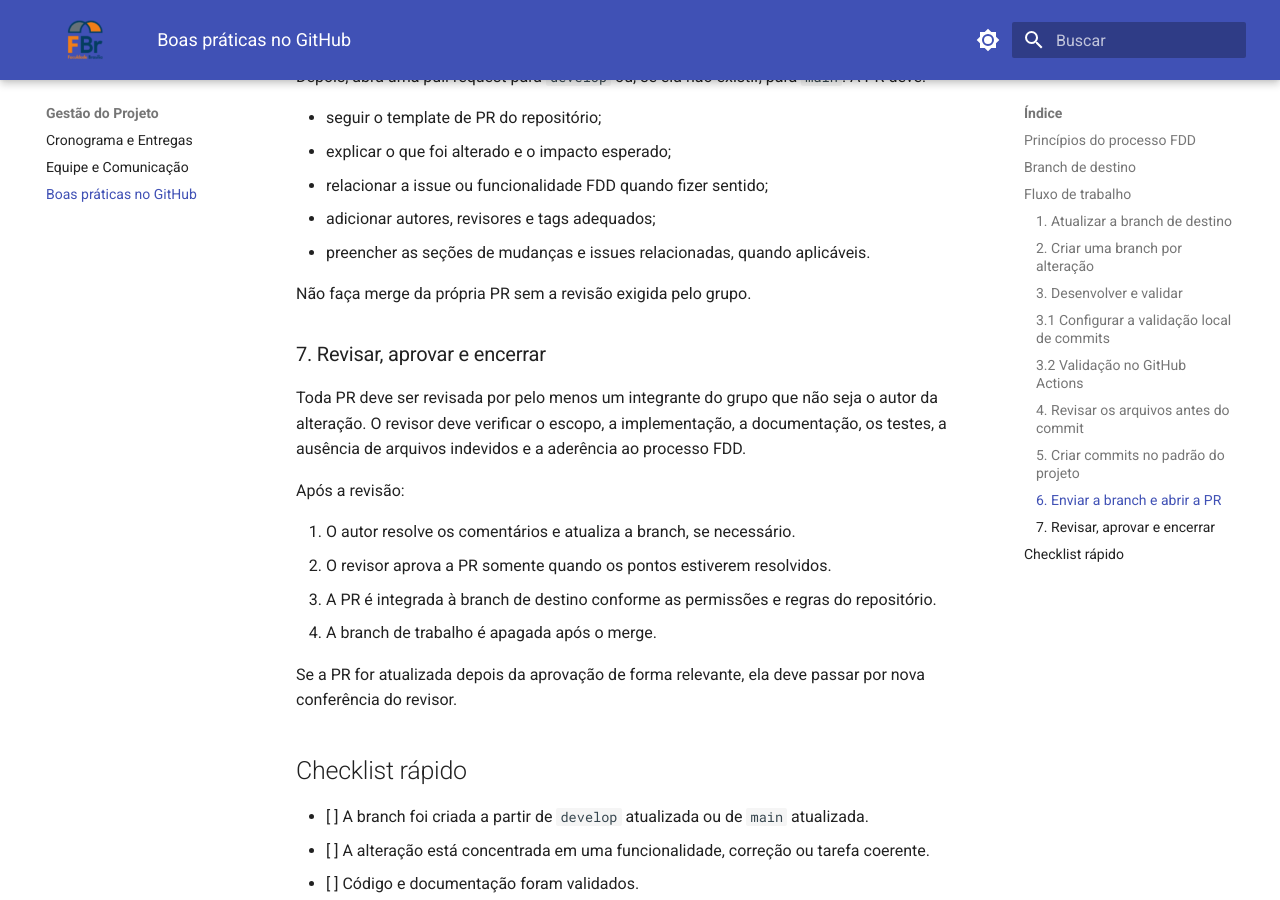
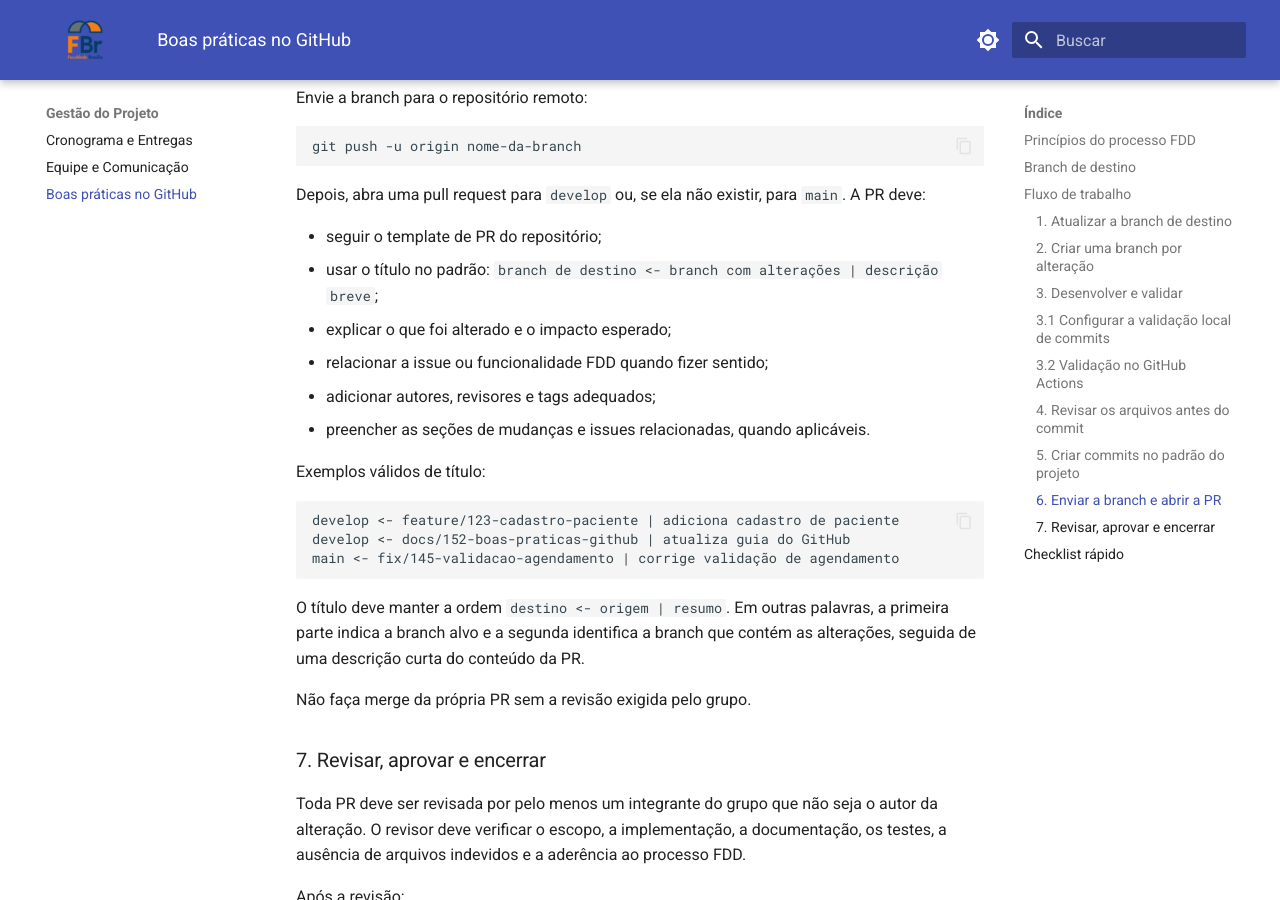
Before and after one commit to mdsreq-fga-unb/REQ-2026.2-T02-ClinicaEscolaFBr, an MkDocs documentation site: the page built from docs/gestao/boas-praticas-github.md, in a window 1280 px wide and 900 px high, scrolled down 4069 px. Built offline with MkDocs 1.6.1 and Material for MkDocs 9.7.7, drawn with Linux system fonts in a browser that asks for light colours; some of the changed text lies outside the part shown.

Commit message:
docs: atualização das diretrizes de pull request e exemplos de títulos

````diff
--- a/docs/gestao/boas-praticas-github.md
+++ b/docs/gestao/boas-praticas-github.md
@@ -16,6 +16,8 @@ As alterações devem ser integradas à branch de desenvolvimento mais atualizad
 2. Caso `develop` não exista, use `main`.
 
 Não faça alterações diretamente em `develop` ou `main`, mesmo quando a mudança for apenas na documentação ou no GitHub Pages.
+
+> Importante: a branch `gh-pages` é a branch de publicação do site do MkDocs no GitHub Pages. Ela não deve ser alterada manualmente, deletada, force-push, reescrita ou usada como branch de desenvolvimento. O conteúdo do site deve ser gerado a partir da branch de trabalho e publicado pelo fluxo do GitHub Pages, sem edição direta na `gh-pages`.
 
 ## Fluxo de trabalho
 
@@ -150,10 +152,21 @@ git push -u origin nome-da-branch
 Depois, abra uma pull request para `develop` ou, se ela não existir, para `main`. A PR deve:
 
 - seguir o template de PR do repositório;
+- usar o título no padrão: `branch de destino <- branch com alterações | descrição breve`;
 - explicar o que foi alterado e o impacto esperado;
 - relacionar a issue ou funcionalidade FDD quando fizer sentido;
 - adicionar autores, revisores e tags adequados;
 - preencher as seções de mudanças e issues relacionadas, quando aplicáveis.
+
+Exemplos válidos de título:
+
+```text
+develop <- feature/123-cadastro-paciente | adiciona cadastro de paciente
+develop <- docs/152-boas-praticas-github | atualiza guia do GitHub
+main <- fix/145-validacao-agendamento | corrige validação de agendamento
+```
+
+O título deve manter a ordem `destino <- origem | resumo`. Em outras palavras, a primeira parte indica a branch alvo e a segunda identifica a branch que contém as alterações, seguida de uma descrição curta do conteúdo da PR.
 
 Não faça merge da própria PR sem a revisão exigida pelo grupo.
 
````
